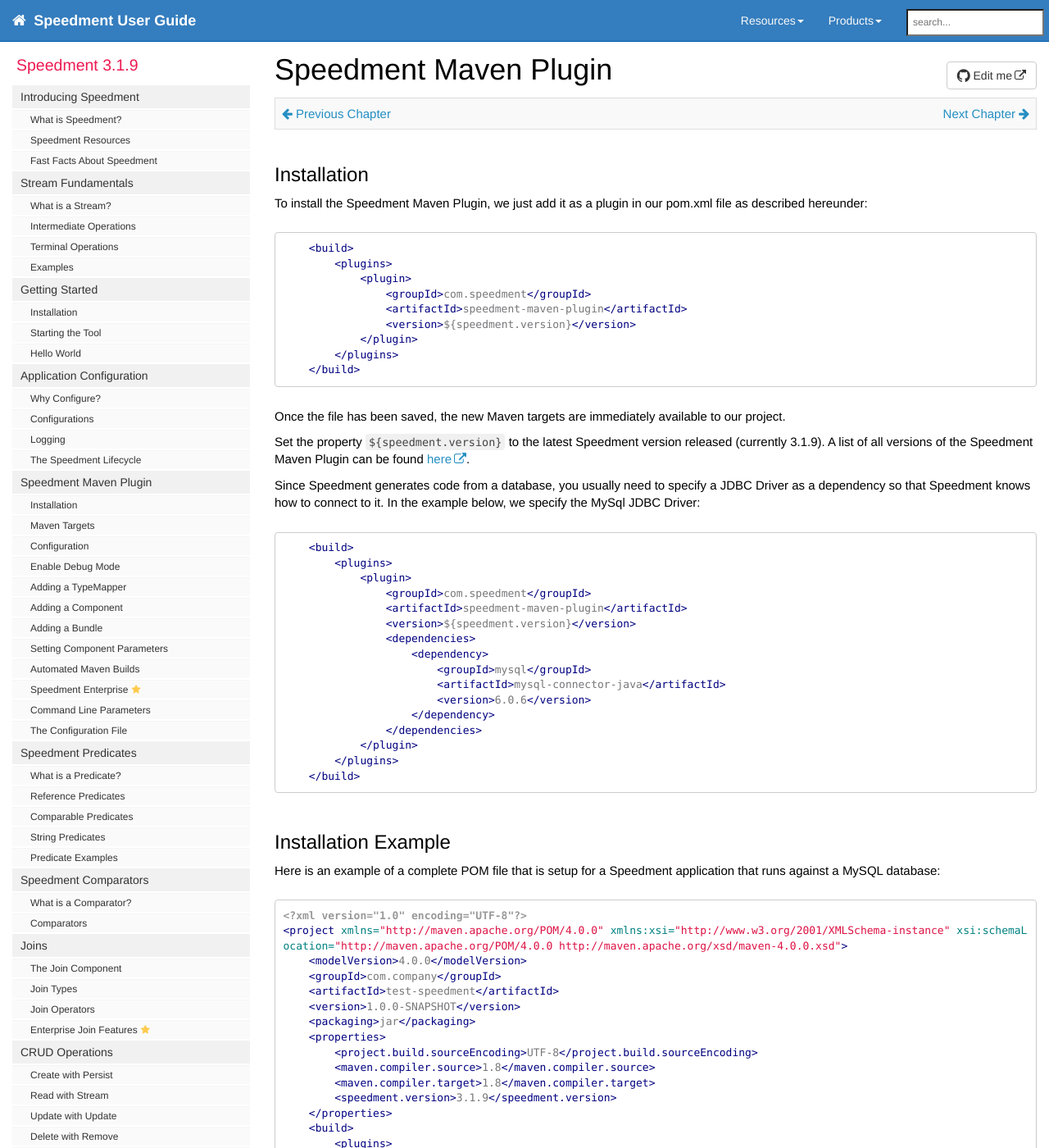
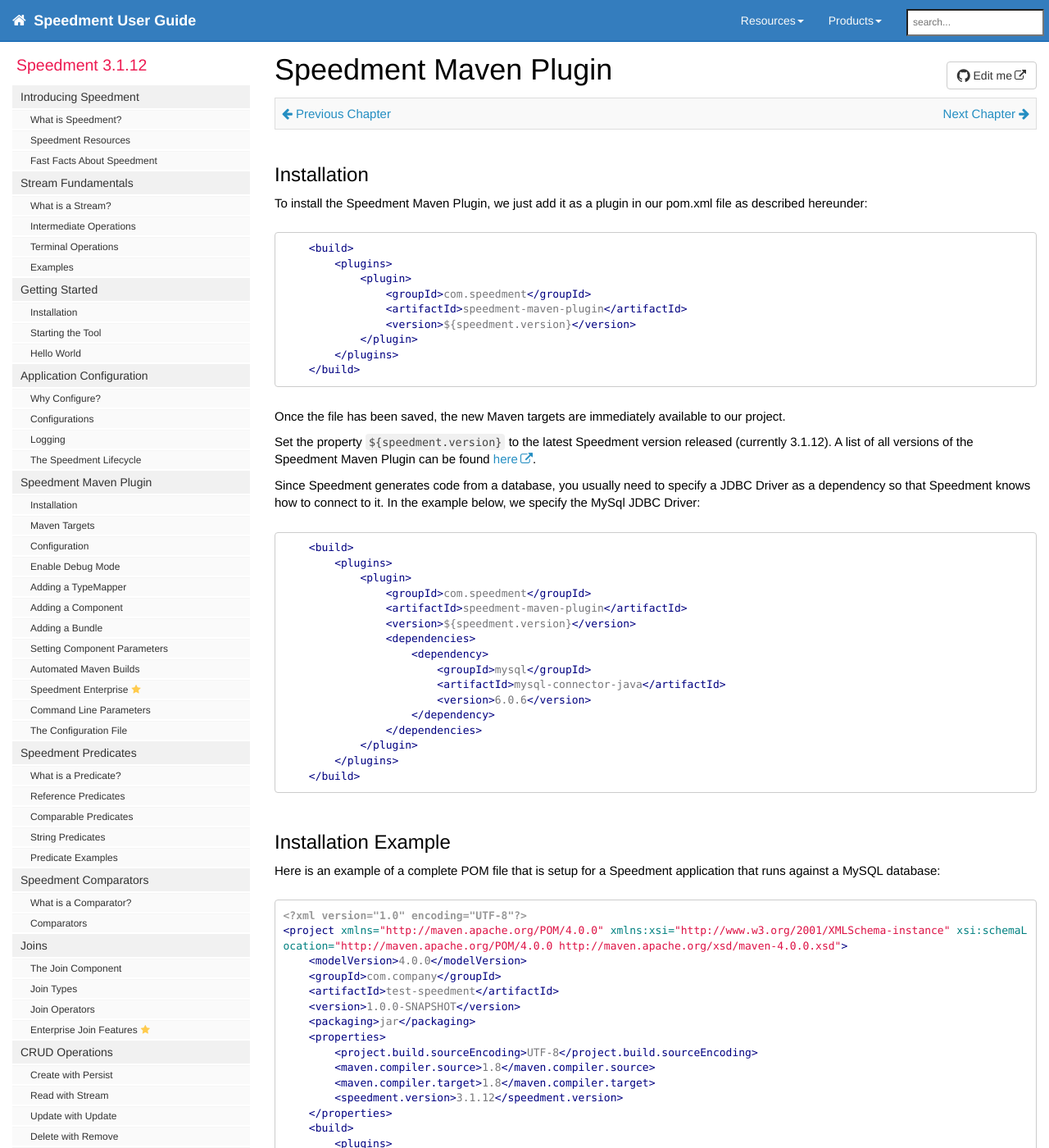
Before and after one commit to speedment/speedment-doc, a Jekyll site: the page built from pages/maven.md, in a window 1280 px wide and 1400 px high. Shown: the whole window at 82% size. Built offline with Jekyll 4.4.1, drawn with Linux system fonts in a browser that asks for light colours; nearby versions of some CDN libraries; comment, search, counter and statistics services are not loaded.

Commit message:
Bump OSS version to 3.1.12

```diff
--- a/_data/sidebars/mydoc_sidebar.yml
+++ b/_data/sidebars/mydoc_sidebar.yml
@@ -3,7 +3,7 @@
 entries:
 - title: sidebar
   product: Speedment
-  version: 3.1.9
+  version: 3.1.12
   folders:
 
   - title:
--- a/_data/speedment.yml
+++ b/_data/speedment.yml
@@ -1,3 +1,3 @@
-version: 3.1.9
+version: 3.1.12
 
-javadocurl: http://static.javadoc.io/com.speedment/runtime-deploy/3.1.9/com/speedment/
+javadocurl: http://static.javadoc.io/com.speedment/runtime-deploy/3.1.12/com/speedment/
--- a/pages/getting_started.md
+++ b/pages/getting_started.md
@@ -97,7 +97,7 @@
         <project.build.sourceEncoding>UTF-8</project.build.sourceEncoding>
         <maven.compiler.source>1.8</maven.compiler.source>
         <maven.compiler.target>1.8</maven.compiler.target>
-        <speedment.version>3.1.9</speedment.version>
+        <speedment.version>3.1.12</speedment.version>
     </properties>
 
     <build>
```
Also changed, not shown: _data/javadoc.yml (+14 -14 lines).
